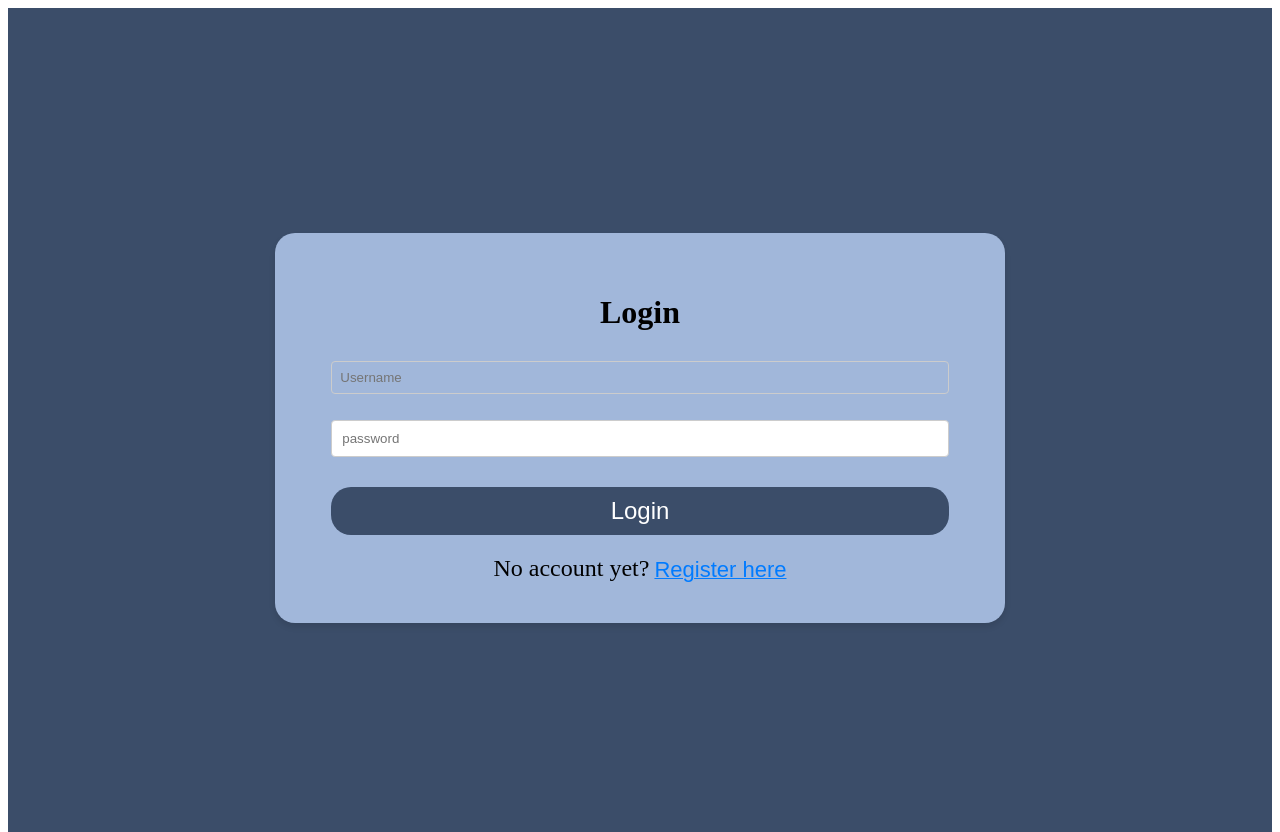
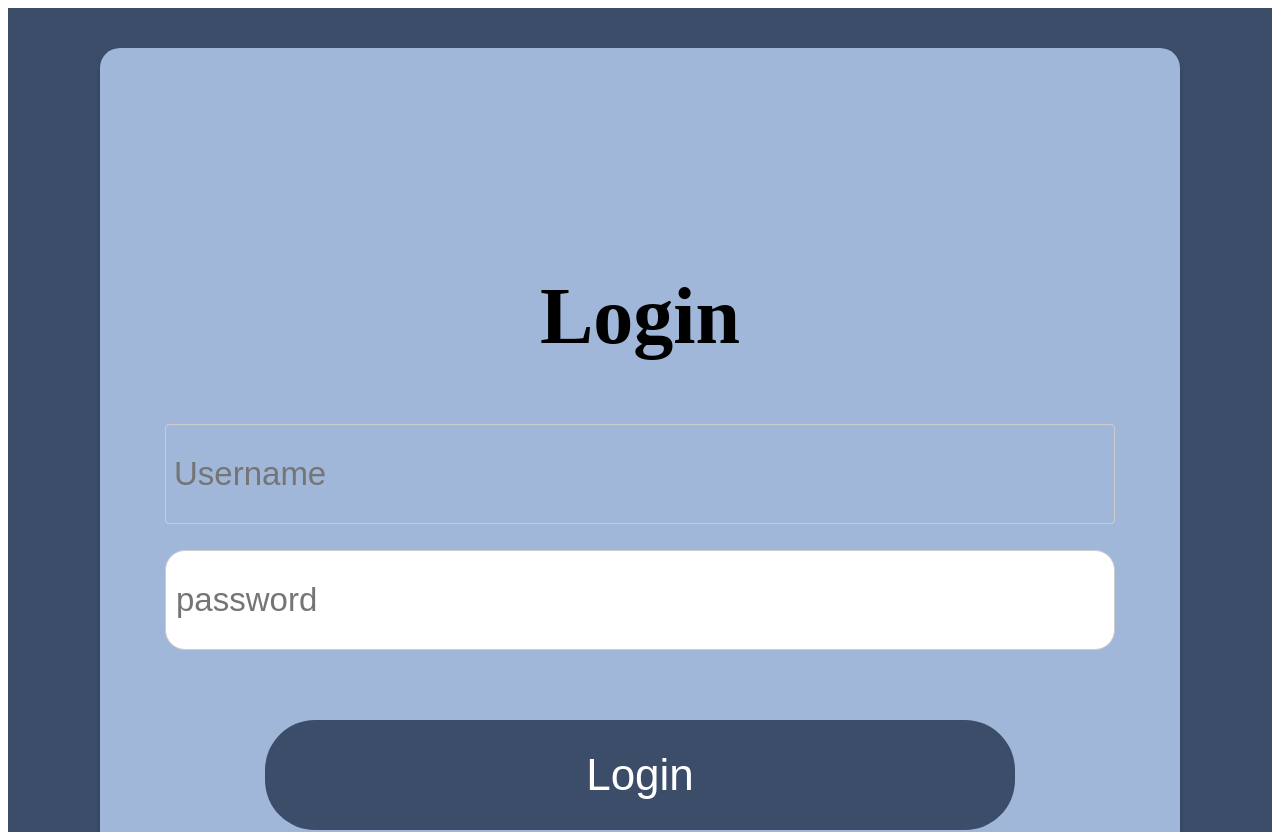
Before and after one commit to hdar88/fullstack-web-application, a React (Vite) app in the folder frontend/: page /login in a window 1280 px wide. Shown: the top 832 px of the page. Built offline with nearby package versions, Linux system fonts and the light colour scheme.

Commit message:
adjust size of login/reg form

```diff
--- a/frontend/src/components/DeleteModal.jsx
+++ b/frontend/src/components/DeleteModal.jsx
@@ -24,7 +24,7 @@ function DeleteNoteModal({ isOpen, note, onClose, onDelete }) {
           <div onClick={onClose} className="delete-overlay"></div>
           <div className="delete-modal-content">
             <h2>Are you sure you want to delete this note?</h2>
-            <div className="form-buttons">
+            <div className="delete-form-buttons">
               <button
                 type="button"
                 className="close-delete-modal-button"
--- a/frontend/src/components/Form.jsx
+++ b/frontend/src/components/Form.jsx
@@ -82,16 +82,16 @@ function Form({ route, method }) {
   return (
     <div className="full-page-wrapper">
       <form onSubmit={handleSubmit} className="form-container">
-        <h1>{name}</h1>
+        <h1 className="main-form-header">{name}</h1>
         <input
-          className="form-input"
+          className="main-form-input"
           type="text"
           value={username}
           onChange={(e) => setUsername(e.target.value)}
           placeholder="Username"
         />
         <input
-          className="form-input"
+          className="main-form-input"
           type="password"
           value={password}
           onChange={(e) => setPassword(e.target.value)}
@@ -106,7 +106,7 @@ function Form({ route, method }) {
         {method === "login" ? (
           <>
             <div className="redirect-to-div">
-              <span>No account yet?</span>
+              <span className="span">No account yet?</span>
               <button
                 className="redirect-to-register"
                 onClick={() => navigate("/register")}
@@ -118,7 +118,7 @@ function Form({ route, method }) {
         ) : (
           <>
             <div className="redirect-to-div">
-              <span>Already have an account?</span>
+              <span className="span">Already have an account?</span>
               <button
                 className="redirect-to-login"
                 onClick={() => navigate("/login")}
--- a/frontend/src/styles/DeleteModal.css
+++ b/frontend/src/styles/DeleteModal.css
@@ -30,7 +30,7 @@
     0 0 24px rgba(0, 123, 255, 0.4);
 }
 
-.form-buttons {
+.delete-form-buttons {
   display: flex;
   justify-content: space-between;
   margin-top: 20px;
--- a/frontend/src/styles/Form.css
+++ b/frontend/src/styles/Form.css
@@ -16,34 +16,44 @@
   padding: 40px;
   border-radius: 20px;
   box-shadow: 0 4px 6px rgba(0, 0, 0, 0.1);
-  max-width: 650px;
+  max-width: 1000px;
+  height: 1000px;
   width: 100%;
   margin: 20px;
 }
 
-.form-input {
+.main-form-header {
+  font-size: 80px;
+}
+
+.main-form-input {
   width: 95%;
+  height: 100px;
   padding: 10px;
   margin: 10px 0;
   border: 1px solid #ccc;
-  border-radius: 4px;
+  border-radius: 20px;
   box-sizing: border-box;
+  font-size: 33px;
 }
 
 .form-button {
-  width: 95%;
+  width: 75%;
+  height: 11%;
   padding: 10px;
   margin: 20px 0;
+  margin-top: 6%;
+  margin-bottom: 0;
   background-color: rgb(59, 77, 105);
   color: white;
   border: none;
-  border-radius: 20px;
+  border-radius: 50px;
   cursor: pointer;
   transition: background-color 0.2s ease-in-out;
 }
 
 .form-button-span {
-  font-size: 24px;
+  font-size: 44px;
   color: white;
 }
 
@@ -53,7 +63,7 @@
 
 .span {
   color: white;
-  font-size: 32px;
+  font-size: 40px;
 }
 
 /* styling for error messages */
@@ -64,7 +74,7 @@
   padding: 10px 15px;
   margin: 15px 0;
   border-radius: 4px;
-  font-size: 14px;
+  font-size: 44px;
   font-weight: 500;
   box-shadow: 0 2px 5px rgba(0, 0, 0, 0.1);
   display: flex;
@@ -81,10 +91,12 @@
 /* styling for redirecting to login/registration button */
 
 .redirect-to-span {
-  font-size: 22px;
+  font-size: 30px;
 }
 
 .redirect-to-div {
+  margin-top: 3%;
+  margin-bottom: 5%;
   font-size: 24px;
   display: center;
 }
```
